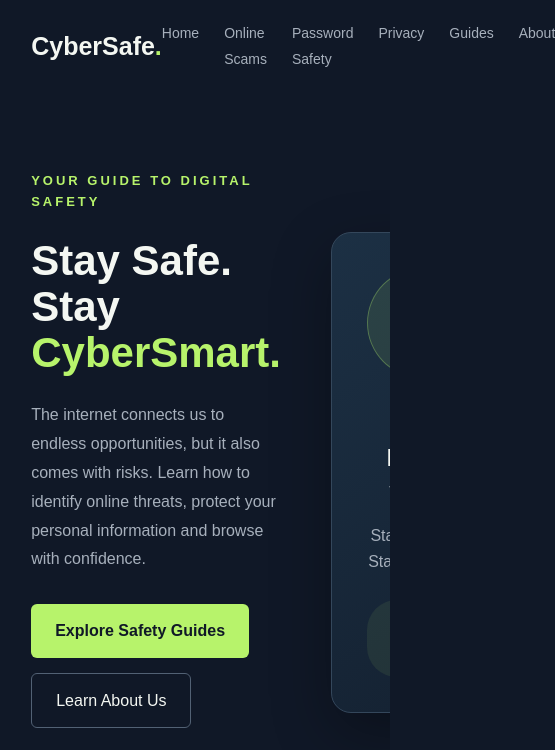
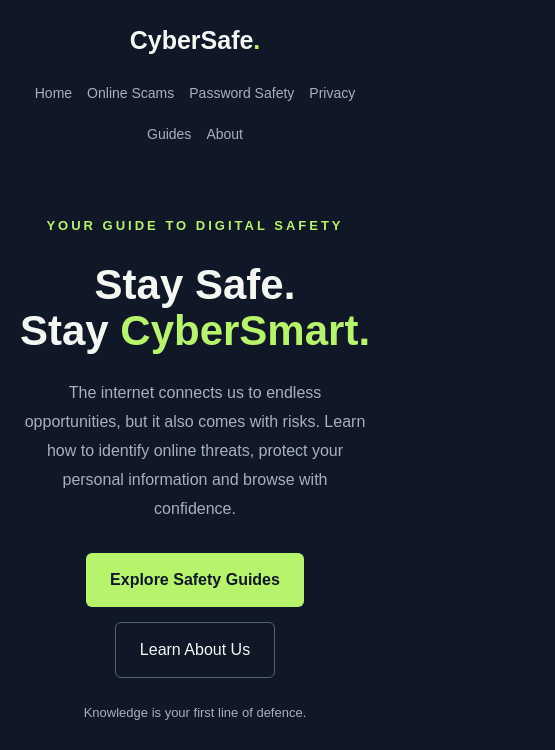
Before and after one commit to markcliff6064/CyberSafe, a plain HTML site: page index.html in a window 390 px wide. Shown: the top 750 px of the page, 555 px wide, since content can reach past the window. Drawn offline with Linux system fonts and the light colour scheme.

Commit message:
Add mobile responsiveness

```diff
--- a/css/style.css
+++ b/css/style.css
@@ -350,3 +350,70 @@ nav ul li a:hover {
 
     margin-right: 7px;
 }
+
+/* =================================
+   9. MOBILE RESPONSIVENESS
+================================= */
+
+@media (max-width: 900px) {
+
+    .hero {
+        grid-template-columns: 1fr;
+
+        text-align: center;
+
+        padding-top: 60px;
+    }
+
+    .hero-content {
+        margin: auto;
+    }
+
+    .hero-description {
+        margin-left: auto;
+        margin-right: auto;
+    }
+
+    .hero-buttons {
+        justify-content: center;
+    }
+
+    .hero-visual {
+        min-height: 350px;
+    }
+
+}
+
+@media (max-width: 600px) {
+
+    header {
+        padding: 20px 5%;
+    }
+
+    nav {
+        flex-direction: column;
+
+        gap: 20px;
+    }
+
+    nav ul {
+        justify-content: center;
+
+        flex-wrap: wrap;
+
+        gap: 15px;
+    }
+
+    .hero {
+        padding: 50px 5%;
+    }
+
+    .hero-content h1 {
+        font-size: 42px;
+    }
+
+    .shield-card {
+        min-height: 280px;
+    }
+
+}
```
